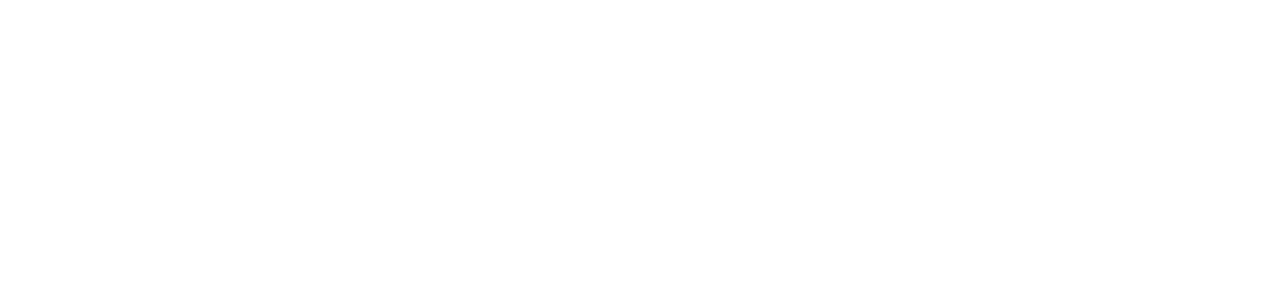
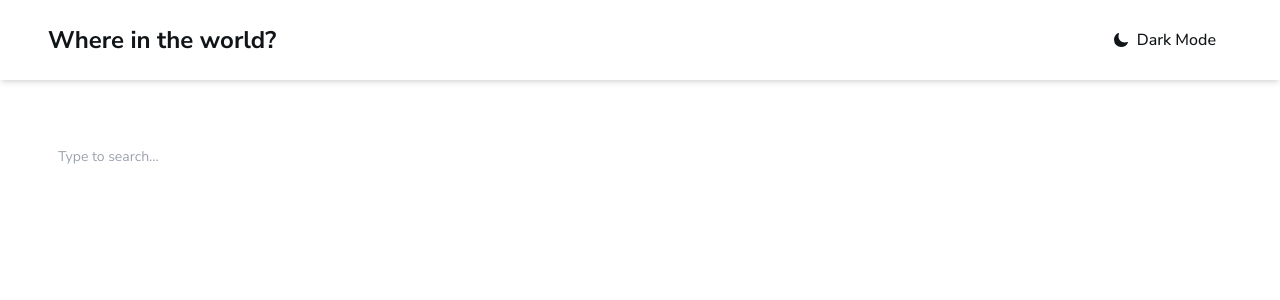
Before and after one commit to Gandalf-hash/Rest-Countries-API-With-Color-Switch-Toggle, a React (Vite) app: page / in a window 1280 px wide. Shown: the top 300 px of the page. Built offline with nearby package versions, Linux system fonts and the light colour scheme.

Commit message:
ref(app): cleanup components

```diff
--- a/src/App.jsx
+++ b/src/App.jsx
@@ -1,10 +1,18 @@
-import './App.css'
+import Select from "react-select/base";
+import "./App.css";
+import { TopNavbar  } from "./components/TopNavbar";
+import { CountrySearch } from "./components/CountrySearch";
 
 function App() {
+  return (
+    <div className="w-100vw h-screen bg-white dark:bg-darkBlue dark:text-white">
+      <TopNavbar />
 
-  return (
-  <></>
-  )
+      <div className="container px-4 lg:px-12 py-[2rem] lg:items-start">
+      <CountrySearch />
+      </div>
+    </div>
+  );
 }
 
-export default App
+export default App;
```
